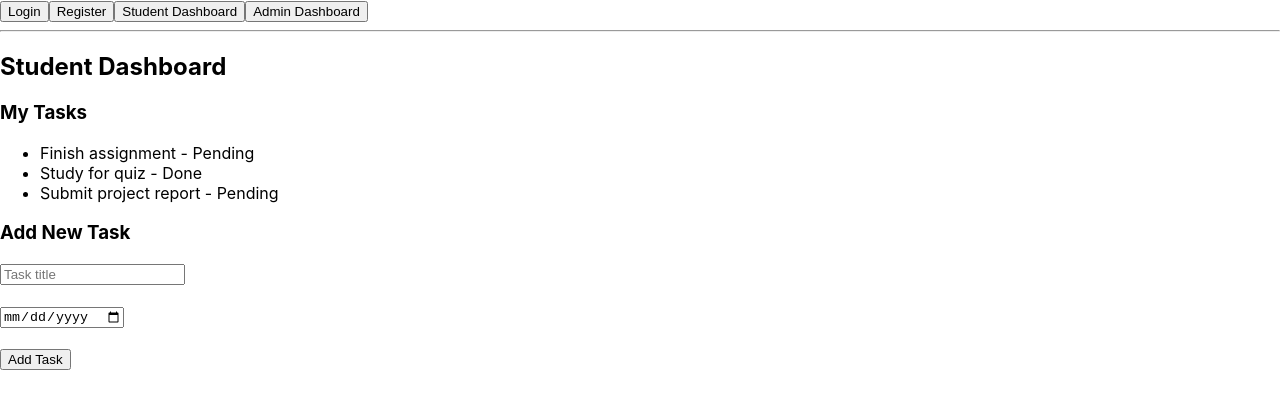
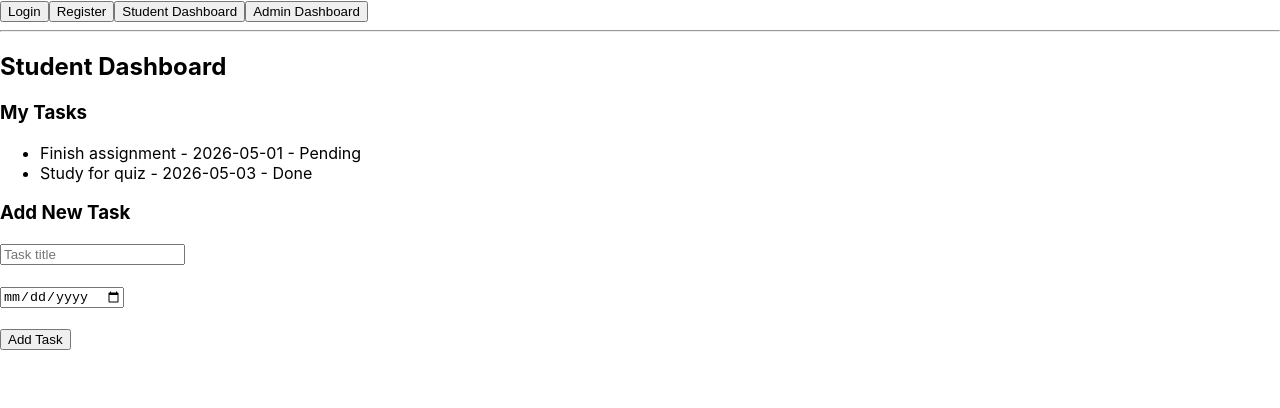
Before and after one commit to AyaRafea-431011614/task-manager-project, a React (Create React App) app in the folder frontend/: page / in a window 1280 px wide. Both pictures are taken after a click on the button "Student Dashboard". Shown: the top 408 px of the page. Built offline with nearby package versions, Linux system fonts and the light colour scheme.

Commit message:
Add task creation functionality to Student Dashboard

```diff
--- a/frontend/src/pages/StudentDashboard.js
+++ b/frontend/src/pages/StudentDashboard.js
@@ -1,4 +1,31 @@
+import { useState } from "react";
+
 function StudentDashboard() {
+  const [tasks, setTasks] = useState([
+    { title: "Finish assignment", deadline: "2026-05-01", status: "Pending" },
+    { title: "Study for quiz", deadline: "2026-05-03", status: "Done" },
+  ]);
+
+  const [title, setTitle] = useState("");
+  const [deadline, setDeadline] = useState("");
+
+  const addTask = () => {
+    if (title === "" || deadline === "") {
+      alert("Please enter task title and deadline.");
+      return;
+    }
+
+    const newTask = {
+      title: title,
+      deadline: deadline,
+      status: "Pending",
+    };
+
+    setTasks([...tasks, newTask]);
+    setTitle("");
+    setDeadline("");
+  };
+
   return (
     <div>
       <h2>Student Dashboard</h2>
@@ -6,20 +33,31 @@ function StudentDashboard() {
       <h3>My Tasks</h3>
 
       <ul>
-        <li>Finish assignment - Pending</li>
-        <li>Study for quiz - Done</li>
-        <li>Submit project report - Pending</li>
+        {tasks.map((task, index) => (
+          <li key={index}>
+            {task.title} - {task.deadline} - {task.status}
+          </li>
+        ))}
       </ul>
 
       <h3>Add New Task</h3>
 
-      <input type="text" placeholder="Task title" />
+      <input
+        type="text"
+        placeholder="Task title"
+        value={title}
+        onChange={(e) => setTitle(e.target.value)}
+      />
       <br /><br />
 
-      <input type="date" />
+      <input
+        type="date"
+        value={deadline}
+        onChange={(e) => setDeadline(e.target.value)}
+      />
       <br /><br />
 
-      <button>Add Task</button>
+      <button onClick={addTask}>Add Task</button>
     </div>
   );
 }
```
